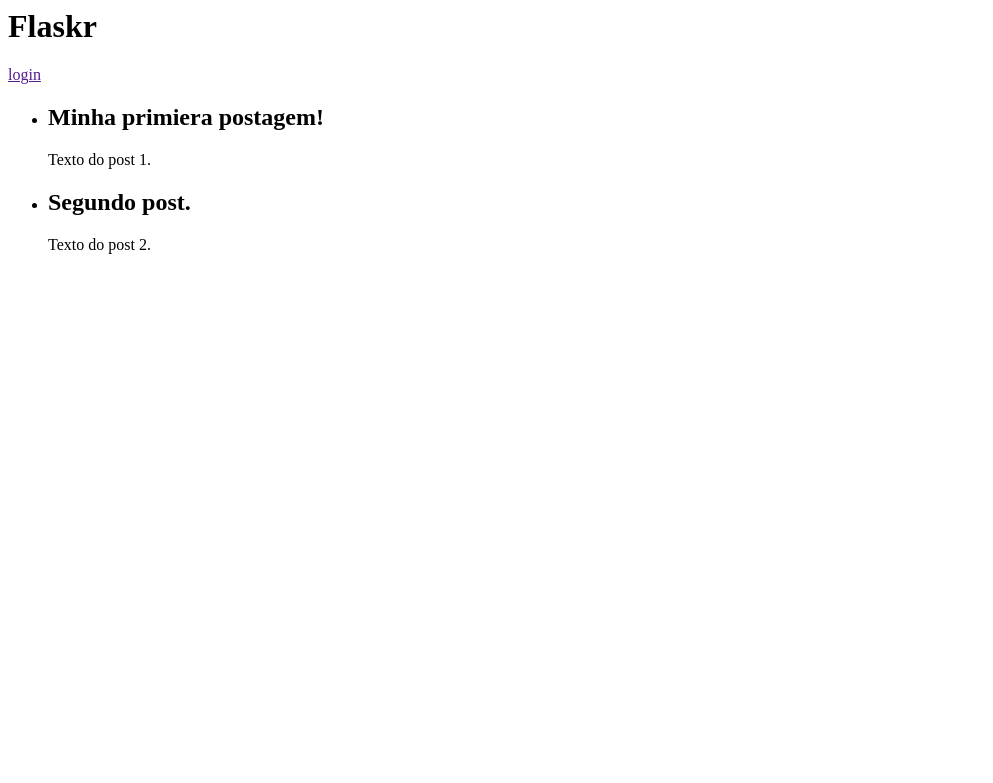
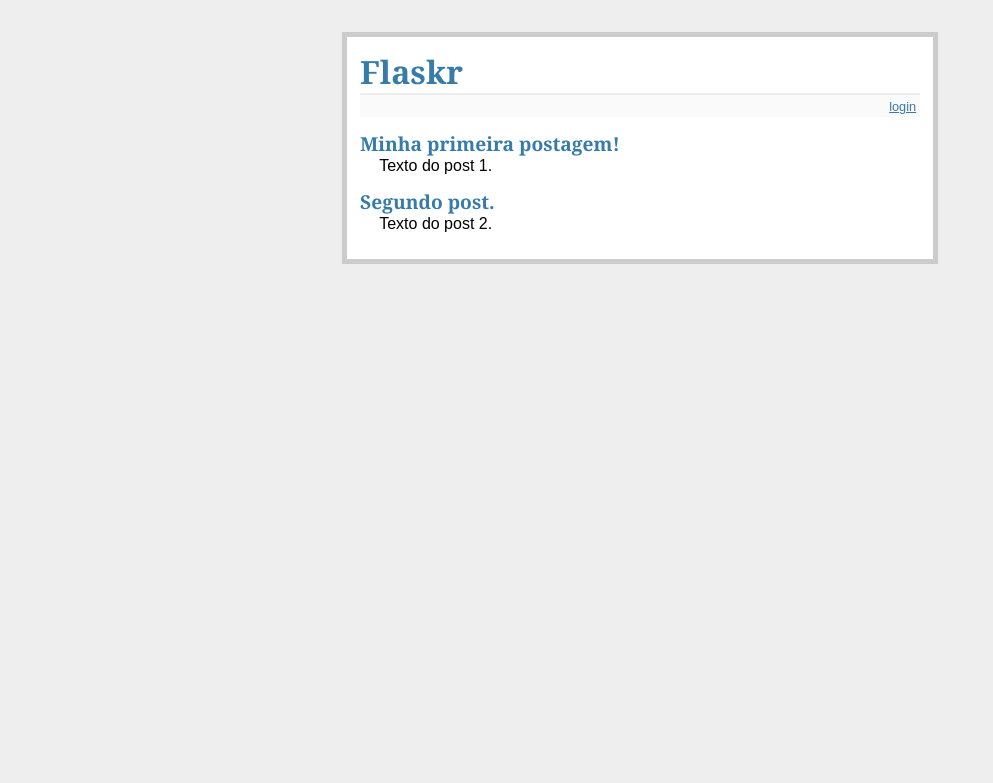
Before and after one commit to luigicl/ocean_python_web, a Flask app: page / in a window 1280 px wide. Shown: the top 783 px of the page, without its empty margins (0-993 px from the left). Run offline with Flask 3, Linux system fonts and the light colour scheme.

Commit message:
linkado o CSS

```diff
--- a/app.py
+++ b/app.py
@@ -5,7 +5,7 @@
 # Mock de um banco de dados de postagens
 posts = [
     {
-    "titulo": "Minha primiera postagem!",
+    "titulo": "Minha primeira postagem!",
     "texto": "Texto do post 1."
     },
       {
--- /dev/null
+++ b/static/estilo.css
@@ -0,0 +1,25 @@
+/*
+seletor {
+            atributo: valor;
+            atributo: valor 2;
+        }
+*/
+
+body            { font-family: sans-serif; background: #eee; }
+a, h1, h2       { color: #377BA8; }
+h1, h2          { font-family: 'Georgia', serif; margin: 0; }
+h1              { border-bottom: 2px solid #eee; }
+h2              { font-size: 1.2em; }
+
+.pagina         { margin: 2em auto; width: 35em; border: 5px solid #ccc;
+                  padding: 0.8em; background: white; }
+.entradas       { list-style: none; margin: 0; padding: 0; }
+.entradas li    { margin: 0.8em 1.2em; }
+.entradas li h2 { margin-left: -1em; }
+.ins-entrada    { font-size: 0.9em; border-bottom: 1px solid #ccc; }
+.ins-entrada dl { font-weight: bold; }
+.metanav        { text-align: right; font-size: 0.8em; padding: 0.3em;
+                  margin-bottom: 1em; background: #fafafa; }
+.flash          { background: #CEE5F5; padding: 0.5em;
+                  border: 1px solid #AACBE2; }
+.erro           { background: #F0D6D6; padding: 0.5em; }
--- a/templates/layout.html
+++ b/templates/layout.html
@@ -2,6 +2,7 @@
 <html>
     <head>
         <title>Flaskr</title>
+        <link rel="stylesheet" type="text/css" href="{{ url_for('static', filename='estilo.css') }}">
     </head>
     <body>
         <div class="pagina">
```
